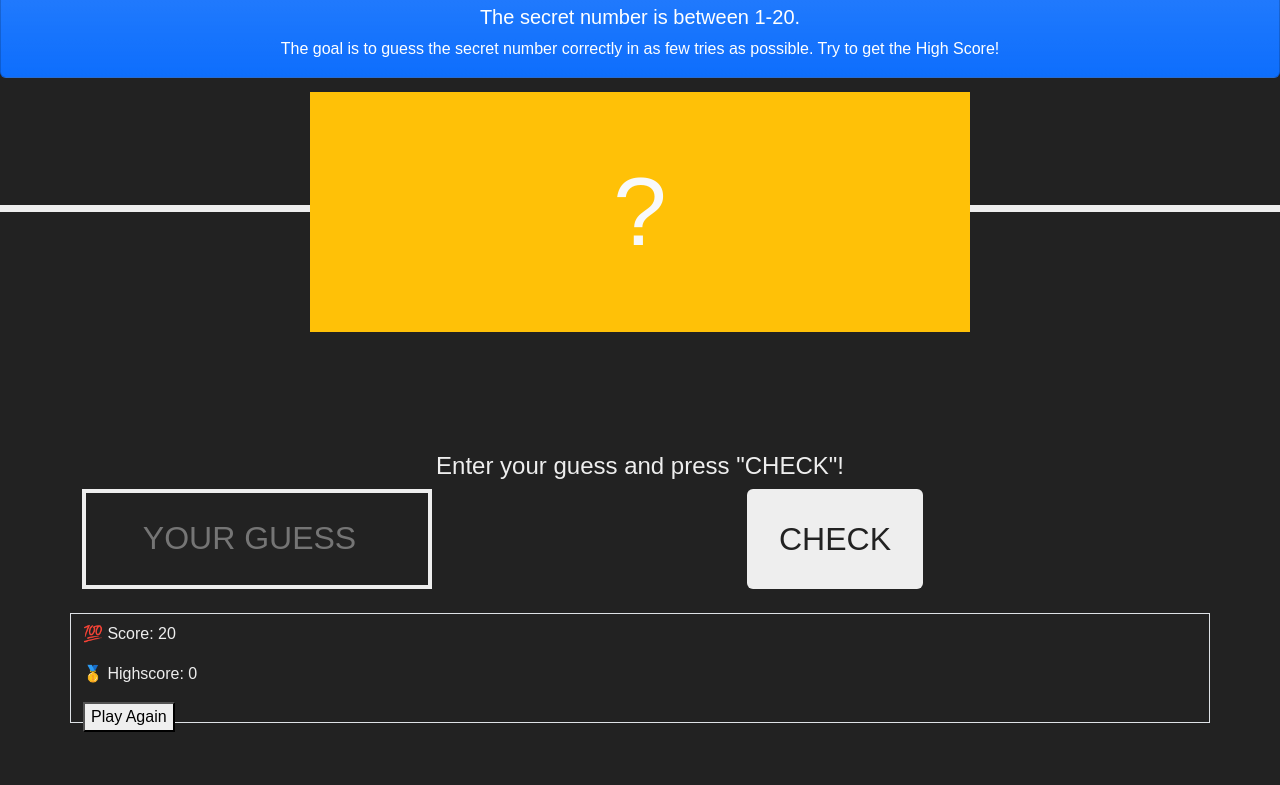
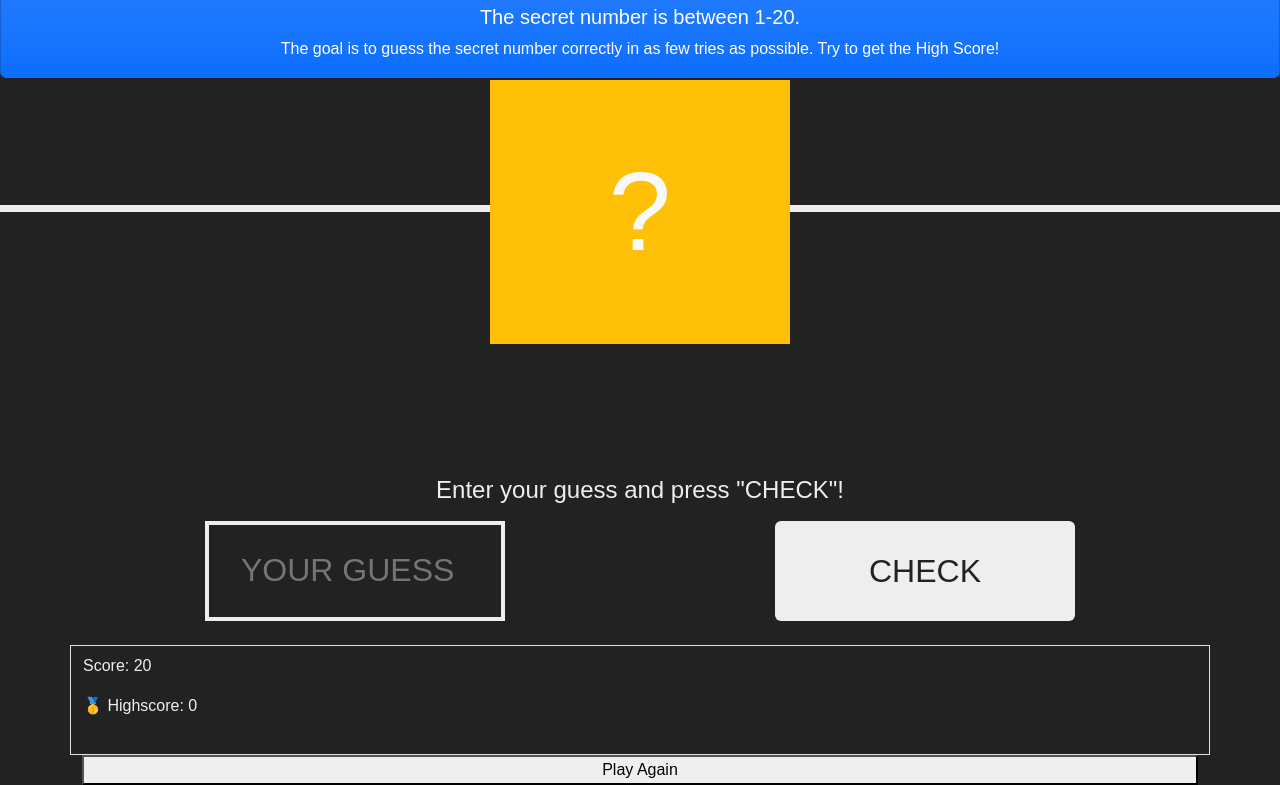
Before and after one commit to tksnate/guess-my-number, a website: page index.html in a window 1280 px wide. Shown: the part 68-853 px from the top of the page. Before the commit the page ends 800 px from the top, so only its background shows below. Drawn offline with nearby package versions, Linux system fonts and the light colour scheme.

Commit message:
css updates

```diff
--- a/index.html
+++ b/index.html
@@ -35,9 +35,8 @@
     <main>
       <div class="container">
         <div class="row">
-          <div class="col align-self-center number bg-warning text-light">
-            ?
-          </div>
+          <!-- <div class="col align-self-center number bg-warning text-light"> -->
+          <div class="col text-center number bg-warning text-light">?</div>
         </div>
 
         <!-- <h2>Guess My Number</h2>
@@ -65,10 +64,10 @@
           <div class="col-12">
             <h4 class="text-center">Enter your guess and press "CHECK"!</h4>
           </div>
-          <div class="col-7">
+          <div class="col text-center mt-2">
             <input type="number" class="guess" placeholder="YOUR GUESS" />
           </div>
-          <div class="col-5">
+          <div class="col text-center mt-2">
             <button class="btn check">CHECK</button>
           </div>
         </div>
@@ -76,17 +75,20 @@
         <div class="row justify-content-evenly mt-4 border pt-2">
           <span class="scorebox">
             <div class="col">
-              <p class="label-score">💯 Score: <span class="score">20</span></p>
+              <p class="label-score">Score: <span class="score">20</span></p>
             </div>
             <div class="col">
               <p class="label-highscore">
                 🥇 Highscore: <span class="highscore">0</span>
               </p>
             </div>
-            <div class="col">
-              <button class="btn-again">Play Again</button>
-            </div>
           </span>
+        </div>
+
+        <div class="row>">
+          <div class="col-12">
+            <button class="btn-again w-100">Play Again</button>
+          </div>
         </div>
       </div>
     </main>
--- a/style.css
+++ b/style.css
@@ -10,36 +10,17 @@
   /* box-sizing: border-box;
 } */
 
-body {
-  font-family: 'Press Start 2P', sans-serif;
-  color: #eee;
-  background-color: #222;
-  /* background-color: #60b347; */
-}
-
-/* LAYOUT */
-header {
-  position: relative;
-  height: 35vh;
-  border-bottom: 7px solid #eee;
-}
-
-main {
-  height: 65vh;
-  color: #eee;
-}
-
-.left {
+/* .left {
   width: 52rem;
   display: flex;
   flex-direction: column;
   /* align-items: center; */
-}
+/* }
 
 .right {
   width: 52rem;
   font-size: 2rem;
-}
+}  */
 
 /* ELEMENTS STYLE */
 /* h1 {
@@ -52,32 +33,47 @@ main {
   transform: translate(-50%);
 } */
 
-.number {
-  /* background; */
-  color: #333;
-  font-size: 6rem;
-  padding: 3rem 0rem;
-  margin: auto 15rem;
-  display: flex;
-  align-items: center;
-  justify-content: space-around;
-  width: 10rem;
-  min-width: 25%;
-  transform: translate(0%, -50%);
-}
-
-.between {
+/* .between {
   font-size: 1.4rem;
   position: absolute;
   top: 2rem;
   right: 2rem;
-}
+} */
 
 /* .again {
   position: absolute;
   top: 2rem;
   left: 2rem;
 } */
+
+body {
+  font-family: 'Press Start 2P', sans-serif;
+  color: #eee;
+  background-color: #222;
+  /* background-color: #60b347; */
+}
+
+header {
+  position: relative;
+  height: 35vh;
+  border-bottom: 7px solid #eee;
+}
+
+main {
+  height: 65vh;
+  color: #eee;
+}
+
+.number {
+  color: #333;
+  font-size: 7rem;
+  padding: 3rem 0rem;
+  margin: auto;
+  align-items: center;
+  justify-content: space-around;
+  max-width: 300px;
+  transform: translate(0%, -50%);
+}
 
 .guess {
   background: none;
@@ -86,9 +82,9 @@ main {
   color: inherit;
   font-size: 2rem;
   text-align: center;
-  padding: 2rem 3rem;
+  padding: 1rem 2rem;
   height: 100px;
-  width: 350px;
+  width: 300px;
 }
 
 .btn {
@@ -99,9 +95,9 @@ main {
   font-family: inherit;
   padding: 1rem 2rem;
   cursor: pointer;
-  /* margin-left: 5px;
-  margin-right: 5px; */
   height: 100px;
+  width: 300px;
+  justify-content: space-around;
 }
 
 .btn:hover {
```
